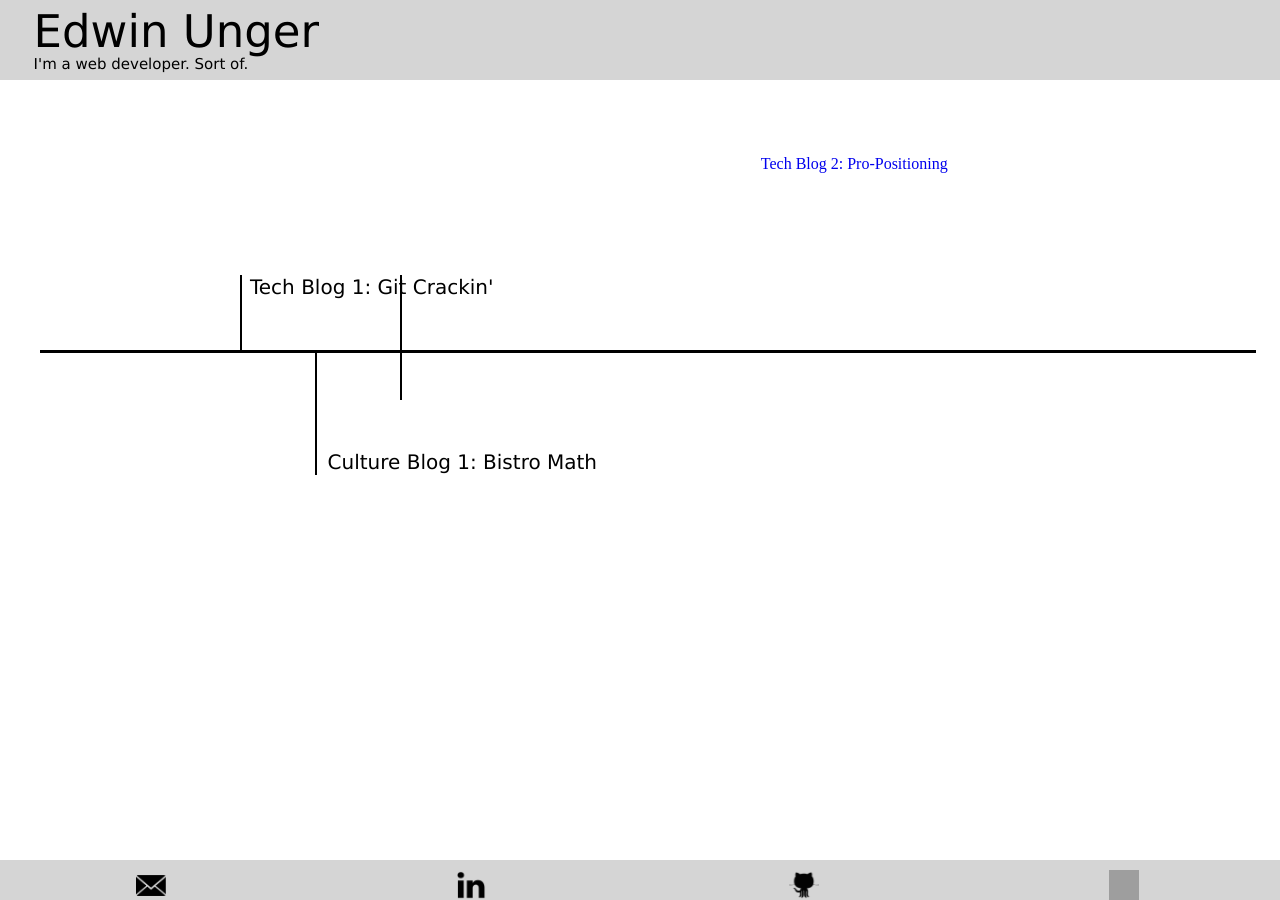
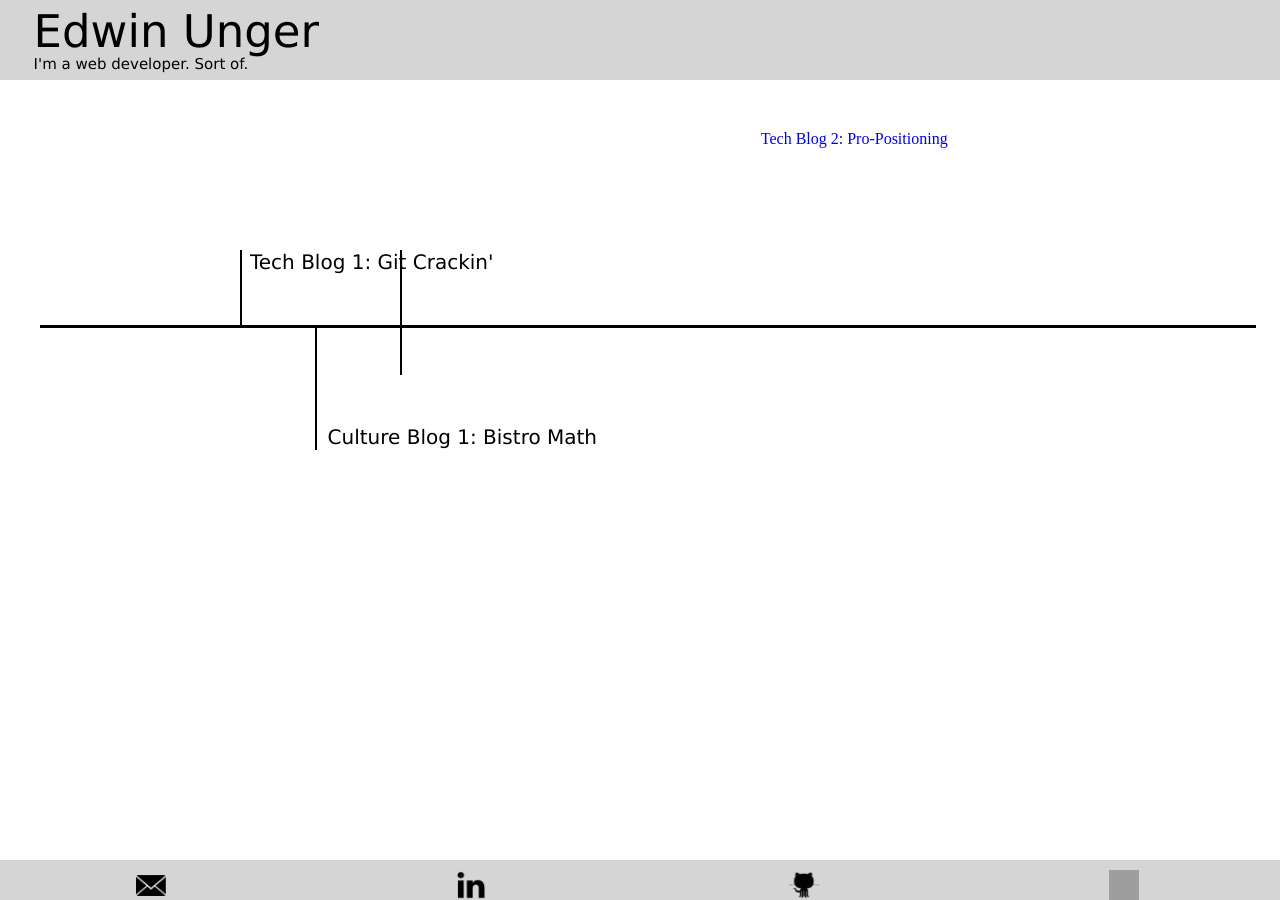
Before and after one commit to edwinunger/edwinunger.github.io, a Jekyll site: the page blog.html, which Jekyll copies as it is, in a window 1280 px wide. Built offline with Jekyll 4.4.1, drawn with Linux system fonts in a browser that asks for light colours; grey boxes are pictures that could not be loaded.

Commit message:
fix image size

```diff
--- a/stylesheets/default.css
+++ b/stylesheets/default.css
@@ -30,7 +30,7 @@ body  {height: 620px;
 main {position: fixed;
       top: 50%;
       left: 50%;
-      margin-top: -300px;
+      margin-top: -325px;
       margin-left: -400px
 
 }
```
